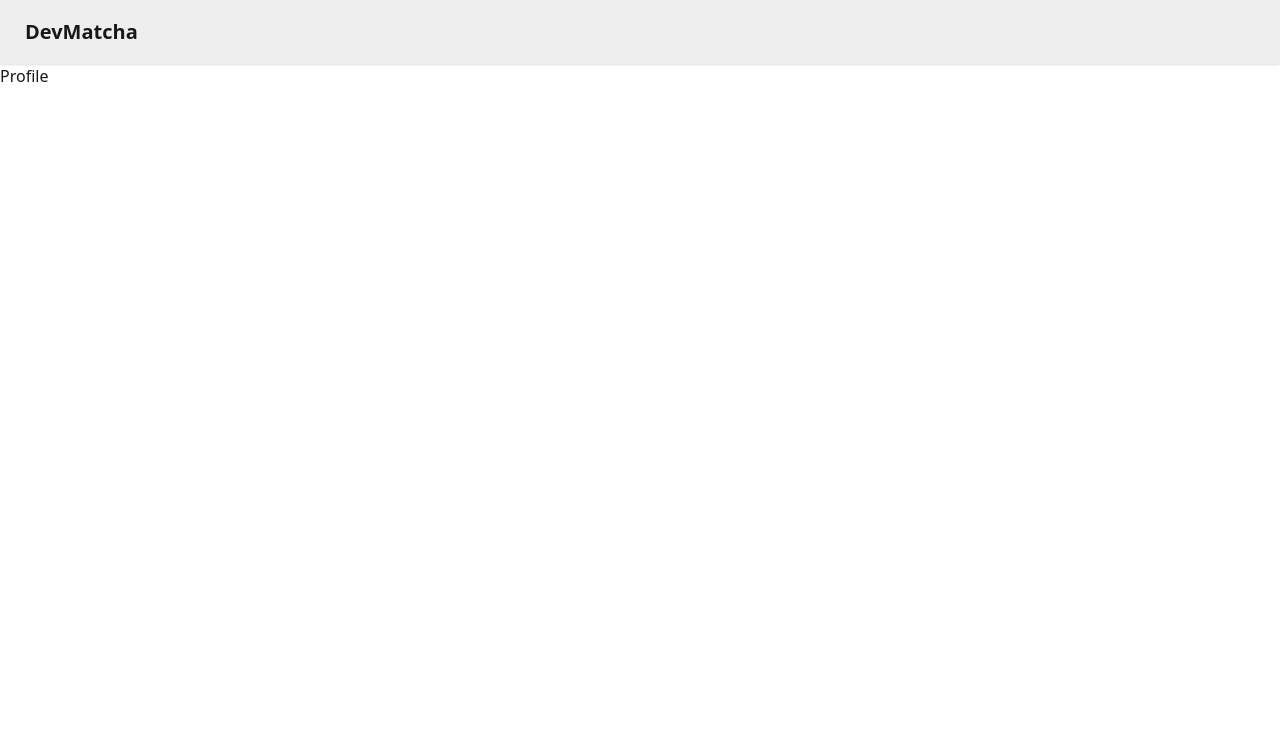
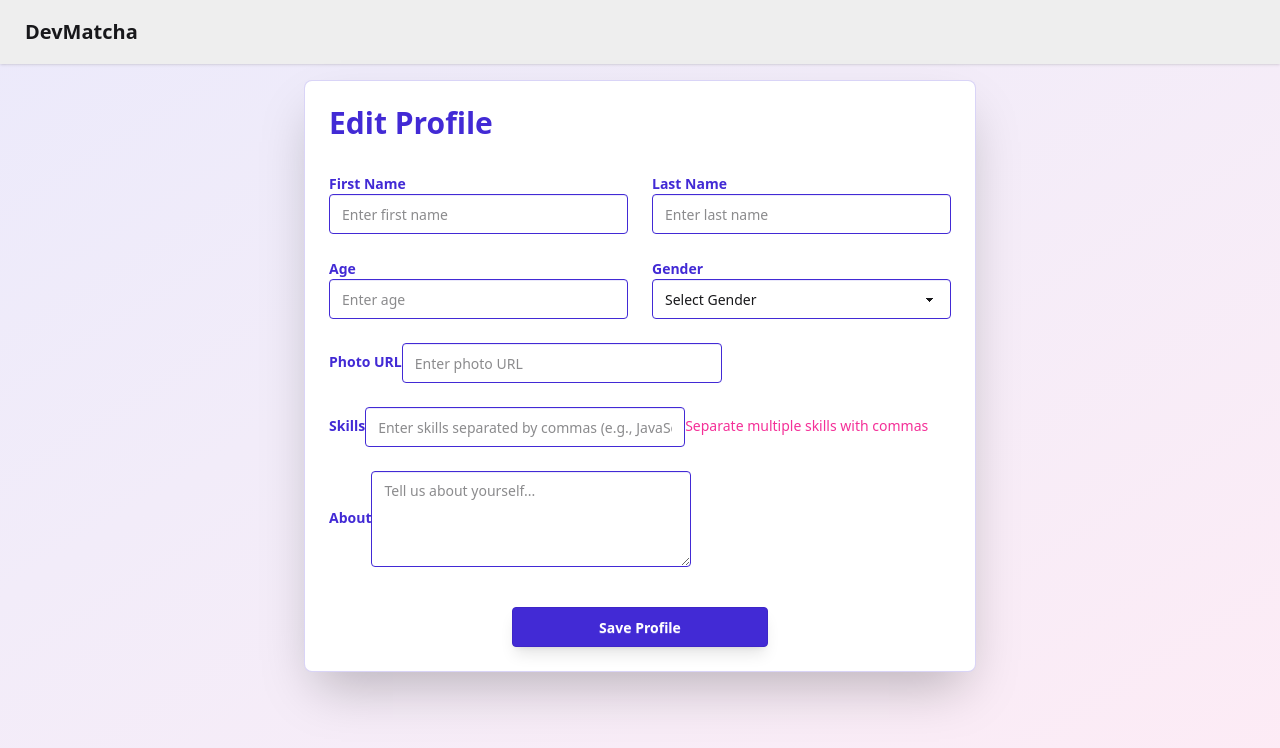
Before and after one commit to SankalpJaiswal07/DevMatcha-Frontend, a React (Vite) app: page /profile in a window 1280 px wide. Shown: the top 748 px of the page. Built offline with nearby package versions, Linux system fonts and the light colour scheme; no server answers.

Commit message:
Add edit profile feature

```diff
--- /dev/null
+++ b/src/components/EditProfile.jsx
@@ -0,0 +1,178 @@
+import axios from "axios";
+import { useState } from "react";
+import { BASE_URL } from "../utils/constants";
+import { useDispatch } from "react-redux";
+import { addUser } from "../utils/userSlice";
+
+function EditProfile({ user }) {
+  const [firstName, setFirstName] = useState(user?.firstName || "");
+  const [lastName, setLastName] = useState(user?.lastName || "");
+  const [photoUrl, setPhotoUrl] = useState(user?.photoUrl || "");
+  const [age, setAge] = useState(user?.age || "");
+  const [gender, setGender] = useState(user?.gender || "");
+  const [about, setAbout] = useState(user?.about || "");
+  const [skills, setSkills] = useState(user?.skills?.join(", ") || "");
+  const dispatch = useDispatch();
+
+  const saveProfile = async () => {
+    try {
+      const res = axios.patch(
+        BASE_URL + "/profile/edit",
+        { firstName, lastName, photoUrl, age, gender, about, skills },
+        { withCredentials: true }
+      );
+      dispatch(addUser(res?.data?.data));
+    } catch (error) {
+      console.log(error);
+    }
+  };
+
+  return (
+    <div className="min-h-screen bg-gradient-to-br from-primary/10 to-secondary/10 p-4">
+      <div className="max-w-2xl mx-auto">
+        <div className="card bg-base-100 shadow-2xl border border-primary/20">
+          <div className="card-body">
+            <h2 className="card-title text-3xl font-bold text-center text-primary mb-6">
+              Edit Profile
+            </h2>
+
+            <div className="grid grid-cols-1 md:grid-cols-2 gap-6">
+              {/* First Name */}
+              <div className="form-control">
+                <label className="label">
+                  <span className="label-text font-semibold text-primary">
+                    First Name
+                  </span>
+                </label>
+                <input
+                  type="text"
+                  placeholder="Enter first name"
+                  className="input input-bordered input-primary focus:input-secondary"
+                  value={firstName}
+                  onChange={(e) => setFirstName(e.target.value)}
+                />
+              </div>
+
+              {/* Last Name */}
+              <div className="form-control">
+                <label className="label">
+                  <span className="label-text font-semibold text-primary">
+                    Last Name
+                  </span>
+                </label>
+                <input
+                  type="text"
+                  placeholder="Enter last name"
+                  className="input input-bordered input-primary focus:input-secondary"
+                  value={lastName}
+                  onChange={(e) => setLastName(e.target.value)}
+                />
+              </div>
+
+              {/* Age */}
+              <div className="form-control">
+                <label className="label">
+                  <span className="label-text font-semibold text-primary">
+                    Age
+                  </span>
+                </label>
+                <input
+                  type="number"
+                  placeholder="Enter age"
+                  className="input input-bordered input-primary focus:input-secondary"
+                  value={age}
+                  onChange={(e) => setAge(e.target.value)}
+                  min="18"
+                  max="100"
+                />
+              </div>
+
+              {/* Gender */}
+              <div className="form-control">
+                <label className="label">
+                  <span className="label-text font-semibold text-primary">
+                    Gender
+                  </span>
+                </label>
+                <select
+                  className="select select-bordered select-primary focus:select-secondary"
+                  value={gender}
+                  onChange={(e) => setGender(e.target.value)}
+                >
+                  <option value="">Select Gender</option>
+                  <option value="male">Male</option>
+                  <option value="female">Female</option>
+                  <option value="others">Others</option>
+                </select>
+              </div>
+            </div>
+
+            {/* Photo URL */}
+            <div className="form-control mt-4">
+              <label className="label">
+                <span className="label-text font-semibold text-primary">
+                  Photo URL
+                </span>
+              </label>
+              <input
+                type="url"
+                placeholder="Enter photo URL"
+                className="input input-bordered input-primary focus:input-secondary"
+                value={photoUrl}
+                onChange={(e) => setPhotoUrl(e.target.value)}
+              />
+            </div>
+
+            {/* Skills */}
+            <div className="form-control mt-4">
+              <label className="label">
+                <span className="label-text font-semibold text-primary">
+                  Skills
+                </span>
+              </label>
+              <input
+                type="text"
+                placeholder="Enter skills separated by commas (e.g., JavaScript, React, Node.js)"
+                className="input input-bordered input-primary focus:input-secondary"
+                value={skills}
+                onChange={(e) => setSkills(e.target.value)}
+              />
+              <label className="label">
+                <span className="label-text-alt text-secondary">
+                  Separate multiple skills with commas
+                </span>
+              </label>
+            </div>
+
+            {/* About */}
+            <div className="form-control mt-4">
+              <label className="label">
+                <span className="label-text font-semibold text-primary">
+                  About
+                </span>
+              </label>
+              <textarea
+                className="textarea textarea-bordered textarea-primary focus:textarea-secondary h-24"
+                placeholder="Tell us about yourself..."
+                value={about}
+                onChange={(e) => setAbout(e.target.value)}
+              ></textarea>
+            </div>
+
+            {/* Save Button */}
+            <div className="card-actions justify-center mt-8">
+              <button
+                className="btn btn-primary btn-wide text-white hover:btn-secondary transition-all duration-300 shadow-lg hover:shadow-xl"
+                onClick={saveProfile}
+              >
+                Save Profile
+              </button>
+            </div>
+          </div>
+        </div>
+      </div>
+    </div>
+  );
+}
+
+export default EditProfile;
--- a/src/components/Profile.jsx
+++ b/src/components/Profile.jsx
@@ -1,5 +1,13 @@
+import { useSelector } from "react-redux";
+import EditProfile from "./EditProfile";
+
 function Profile() {
-  return <div>Profile</div>;
+  const user = useSelector((store) => store.user);
+  return (
+    <div>
+      <EditProfile user={user} />
+    </div>
+  );
 }
 
 export default Profile;
```
